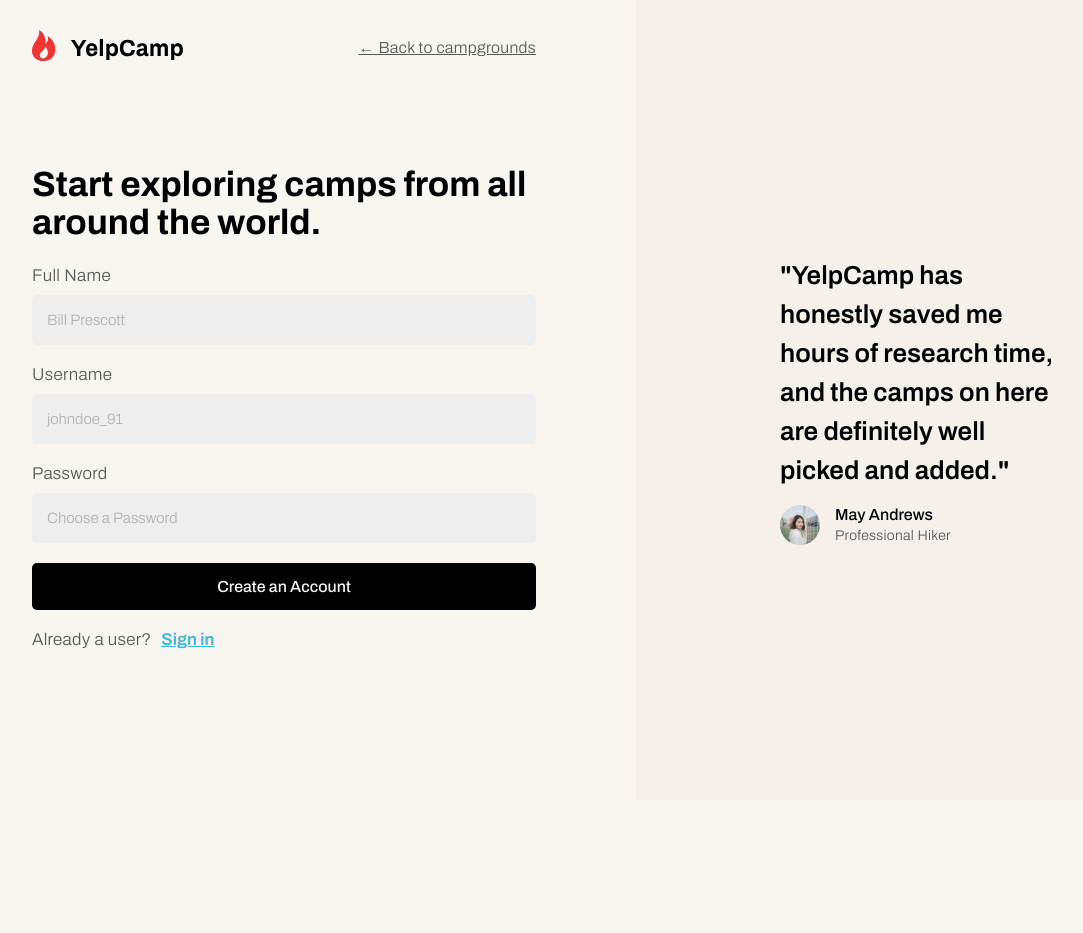
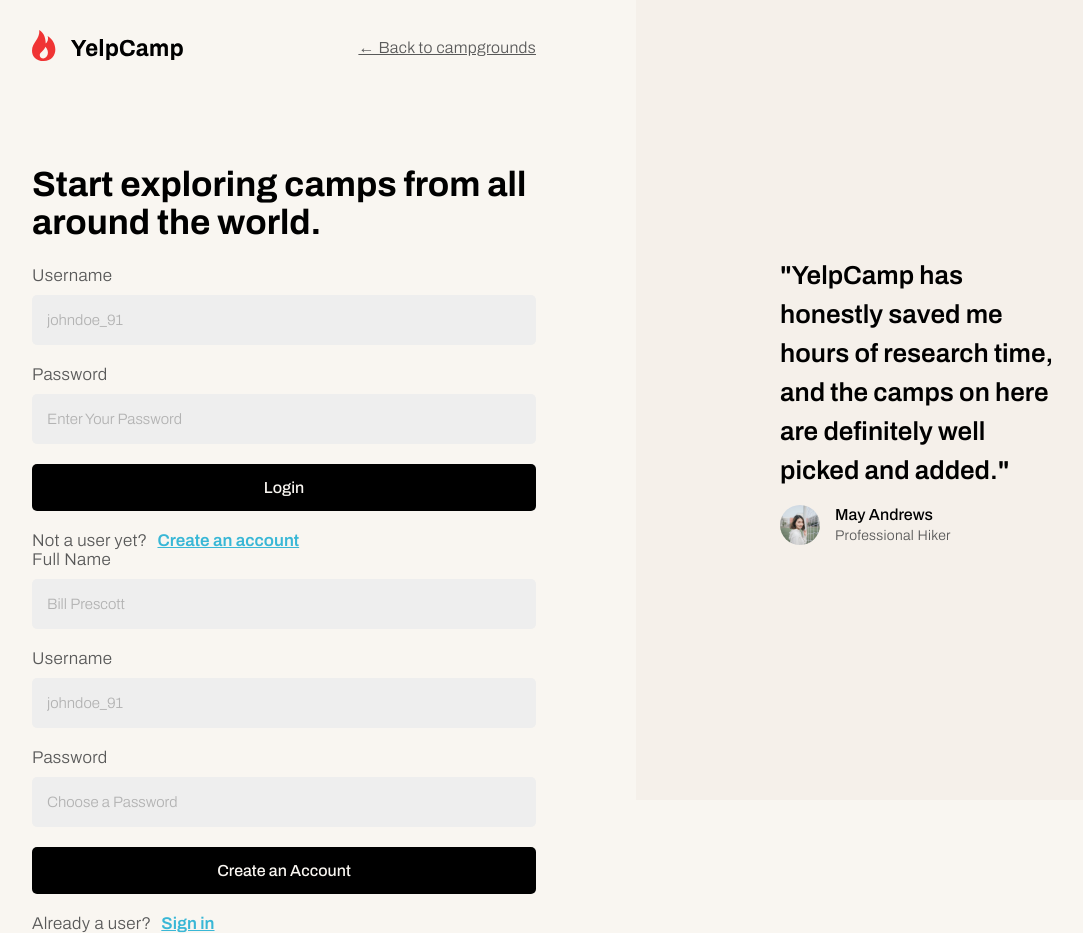
Before and after one commit to ChristianRL23/yelp-camp, a React (Create React App) app: page /login in a window 1280 px wide. Shown: the whole page, without its empty margins (68-1151 px from the left). Before the commit the page ends 800 px from the top, so only its background shows below. Built offline with nearby package versions, Linux system fonts and the light colour scheme.

Commit message:
Create the Login component.

```diff
--- a/src/App.scss
+++ b/src/App.scss
@@ -7,6 +7,7 @@
   --color-primary-gray: #dfdfdf;
   --color-secondary-gray: #eeeeee;
   --color-primary-sand: #f5f0ea;
+  --color-primary-red: rgb(216, 0, 0);
   --border-radius-element: 0.5rem;
 }
 
--- a/src/_shared.scss
+++ b/src/_shared.scss
@@ -13,3 +13,32 @@
   border-radius: var(--border-radius-element);
   border: 1px solid var(--color-primary-gray);
 }
+
+@mixin errorMessage {
+  @include paragraph(1.3);
+  color: var(--color-primary-red);
+}
+
+@mixin accountStyles($typeName) {
+  .#{$typeName} {
+    display: flex;
+    flex-direction: column;
+    gap: 2rem;
+    margin-bottom: 2rem;
+
+    &__option {
+      display: flex;
+      gap: 1rem;
+      align-items: center;
+
+      &__question {
+        @include paragraph(1.7);
+      }
+      &__action {
+        color: rgb(57, 183, 214);
+        font-size: 1.7rem;
+        font-weight: 600;
+      }
+    }
+  }
+}
--- a/src/components/Input/Input.scss
+++ b/src/components/Input/Input.scss
@@ -15,8 +15,7 @@
     }
 
     p {
-      @include s.paragraph(1.3);
-      color: rgb(216, 0, 0);
+      @include s.errorMessage;
     }
   }
 
--- /dev/null
+++ b/src/components/Login/Login.jsx
@@ -0,0 +1,91 @@
+import './Login.scss';
+import Input from '../Input/Input';
+import Button from '../Button/Button';
+import { Link } from 'react-router-dom';
+import { useDispatch, useSelector } from 'react-redux';
+import { useReducer, useState, useEffect } from 'react';
+import {
+  usernameInputReducer,
+  usernameInitialState,
+  passwordInputReducer,
+  passwordInitialState,
+} from '../../utils/inputsReducers';
+import { changeInputHandler } from '../../utils/changeInputFunctions';
+
+const Login = () => {
+  const [formError, setFormError] = useState(null);
+  const stateDispatch = useDispatch();
+  const allUsers = useSelector((state) => state.users);
+  const [usernameInputState, usernameInputDispatch] = useReducer(
+    usernameInputReducer,
+    usernameInitialState
+  );
+  const [passwordInputState, passwordInputDispatch] = useReducer(
+    passwordInputReducer,
+    passwordInitialState
+  );
+
+  const login = (e) => {
+    e.preventDefault();
+    const user = allUsers.find(
+      (user) => user.username === usernameInputState.value
+    );
+
+    if (user) {
+      if (user.password === passwordInputState.value) {
+        alert('ALL GOOD');
+      } else {
+        setFormError(true);
+      }
+    } else {
+      setFormError(true);
+    }
+  };
+
+  useEffect(() => {
+    const timer = setTimeout(() => {
+      setFormError(null);
+    }, 2300);
+    return () => clearTimeout(timer);
+  }, [formError]);
+
+  return (
+    <>
+      <form className="login">
+        <Input
+          value={usernameInputState.value}
+          onChangeFn={(e) => changeInputHandler(e, usernameInputDispatch)}
+          type="text"
+          label="Username"
+          placeholder="johndoe_91"
+        />
+        <Input
+          value={passwordInputState.value}
+          onChangeFn={(e) => changeInputHandler(e, passwordInputDispatch)}
+          label="Password"
+          type="password"
+          placeholder="Enter Your Password"
+        />
+        {formError && (
+          <p className="login__error">
+            The user does not exist or the password is incorrect.
+          </p>
+        )}
+        <Button
+          style={{ width: '100%' }}
+          theme="black"
+          clickFn={login}
+          textContent="Login"
+        />
+      </form>
+      <div className="login__option">
+        <p className="login__option__question">Not a user yet?</p>
+        <Link to="/login" className="login__option__action">
+          Create an account
+        </Link>
+      </div>
+    </>
+  );
+};
+
+export default Login;
--- /dev/null
+++ b/src/components/Login/Login.scss
@@ -0,0 +1,8 @@
+@use './../../shared' as s;
+
+@include s.accountStyles('login');
+
+.login__error {
+  @include s.errorMessage;
+  text-align: center;
+}
--- a/src/components/Signup/Signup.jsx
+++ b/src/components/Signup/Signup.jsx
@@ -10,11 +10,12 @@ import {
   usernameInitialState,
   passwordInputReducer,
   passwordInitialState,
-} from './signupInputsReducers';
+} from './../../utils/inputsReducers';
 import { usersActions } from './../../store/users';
 import { userLoggedActions } from '../../store/userLogged';
 import { Link } from 'react-router-dom';
 import { verifySignupInputs } from './verifySignupInputs';
+import { changeInputHandler } from '../../utils/changeInputFunctions';
 
 const Signup = () => {
   const stateDispatch = useDispatch();
@@ -62,19 +63,7 @@ const Signup = () => {
     // eslint-disable-next-line react-hooks/exhaustive-deps
   }, [fullNameInputValid, passwordInputValid, usernameInputValid]);
 
-  const changeFullNameInputHandler = (e) => {
-    fullNameInputDispatch({ type: 'CHANGE', value: e.target.value });
-  };
-
-  const changePasswordInputHandler = (e) => {
-    passwordInputDispatch({ type: 'CHANGE', value: e.target.value });
-  };
-
-  const changeUsernameInputHandler = (e) => {
-    usernameInputDispatch({ type: 'CHANGE', value: e.target.value });
-  };
-
-  const accountAction = (e) => {
+  const signup = (e) => {
     e.preventDefault();
     const inputName = fullNameInputState.value.split(' ');
     verifySignupInputs(
@@ -95,7 +84,7 @@ const Signup = () => {
         <Input
           error={fullNameInputState.errorMsg}
           value={fullNameInputState.value}
-          onChangeFn={changeFullNameInputHandler}
+          onChangeFn={(e) => changeInputHandler(e, fullNameInputDispatch)}
           type="text"
           label="Full Name"
           placeholder="Bill Prescott"
@@ -103,7 +92,7 @@ const Signup = () => {
         <Input
           error={usernameInputState.errorMsg}
           value={usernameInputState.value}
-          onChangeFn={changeUsernameInputHandler}
+          onChangeFn={(e) => changeInputHandler(e, usernameInputDispatch)}
           type="text"
           label="Username"
           placeholder="johndoe_91"
@@ -111,7 +100,7 @@ const Signup = () => {
         <Input
           error={passwordInputState.errorMsg}
           value={passwordInputState.value}
-          onChangeFn={changePasswordInputHandler}
+          onChangeFn={(e) => changeInputHandler(e, passwordInputDispatch)}
           label="Password"
           type="password"
           placeholder="Choose a Password"
@@ -119,7 +108,7 @@ const Signup = () => {
         <Button
           style={{ width: '100%' }}
           theme="black"
-          clickFn={accountAction}
+          clickFn={signup}
           textContent="Create an Account"
         />
       </form>
--- a/src/components/Signup/Signup.scss
+++ b/src/components/Signup/Signup.scss
@@ -1,23 +1,3 @@
 @use './../../shared' as s;
 
-.signup {
-  display: flex;
-  flex-direction: column;
-  gap: 2rem;
-  margin-bottom: 2rem;
-
-  &__option {
-    display: flex;
-    gap: 1rem;
-    align-items: center;
-
-    &__question {
-      @include s.paragraph(1.7);
-    }
-    &__action {
-      color: rgb(57, 183, 214);
-      font-size: 1.7rem;
-      font-weight: 600;
-    }
-  }
-}
+@include s.accountStyles('signup');
--- a/src/layouts/Account/Account.jsx
+++ b/src/layouts/Account/Account.jsx
@@ -4,6 +4,7 @@ import { useEffect } from 'react';
 import quoteAuthor from './User.svg';
 import logo from './Logo.svg';
 import { Link, useLocation } from 'react-router-dom';
+import Login from '../../components/Login/Login';
 
 const Account = () => {
   const currentPath = useLocation().pathname;
@@ -23,6 +24,7 @@ const Account = () => {
           <h3 className="account__left__content__title">
             Start exploring camps from all around the world.
           </h3>
+          <Login />
           <Signup />
         </div>
       </div>
--- /dev/null
+++ b/src/utils/changeInputFunctions.js
@@ -0,0 +1,3 @@
+export const changeInputHandler = (e, dispatchFn) => {
+  dispatchFn({ type: 'CHANGE', value: e.target.value });
+};
```
Also changed, not shown: src/utils/inputsReducers.js (renamed from src/components/Signup/signupInputsReducers.js).
